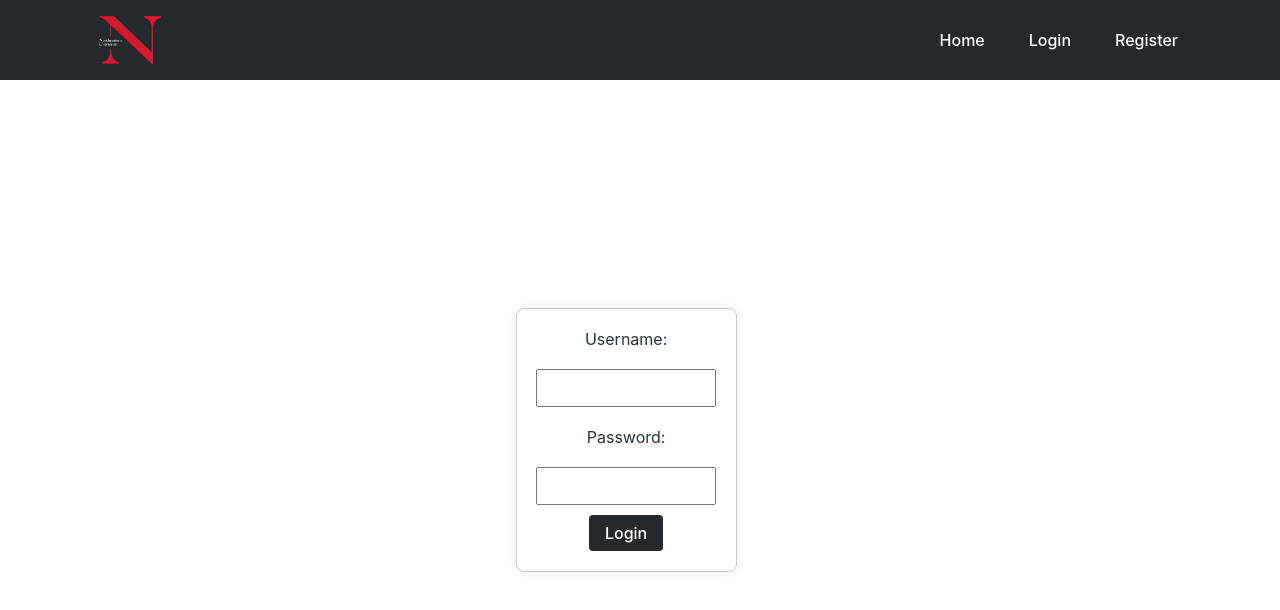
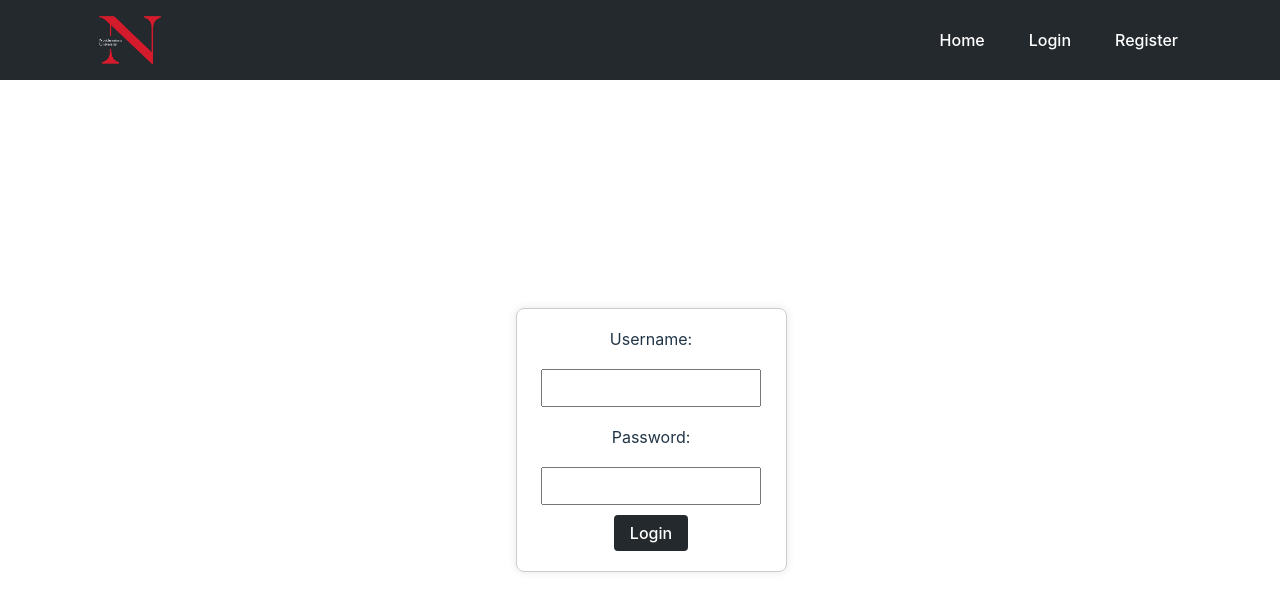
Before and after one commit to queeniewongpc/cs5610_HongYuQueenie_YangShangWong_Project3, a React (Vite) app: page /login in a window 1280 px wide. Shown: the top 610 px of the page. Built offline with nearby package versions, Linux system fonts and the light colour scheme.

Commit message:
added more styling

```diff
--- a/src/Homepage.css
+++ b/src/Homepage.css
@@ -2,6 +2,11 @@
   display: flex;
   flex-direction: column;
   height: 100vh;
+}
+.container
+{
+  width: 100%;
+  max-width: 800px;
 }
 
 .blog-form-container {
```
